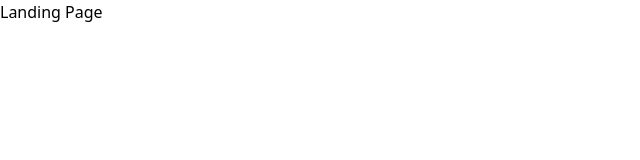
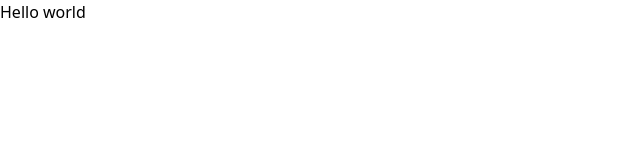
Before and after one commit to DevMaazKhan/ayaz_psw_art_project_2025, a Next.js app in the folder mainapp/: page / in a window 1280 px wide. Shown: the top 160 px of the page, without its empty margins (0-640 px from the left). Built offline with nearby package versions, Linux system fonts and the light colour scheme.

Commit message:
added things in plan

```diff
--- a/mainapp/src/app/page.tsx
+++ b/mainapp/src/app/page.tsx
@@ -1,7 +1,9 @@
 export default function Home() {
   return (
-    <div>
-      <h1>Landing Page</h1>
-    </div>
+    <>
+      <div className="">
+        Hello world
+      </div>
+    </>
   );
 }
```
Also changed, not shown: mainapp/src/app/globals.css (line endings or trailing spaces), 2 other files (tests, documents, lock files or other folders).
